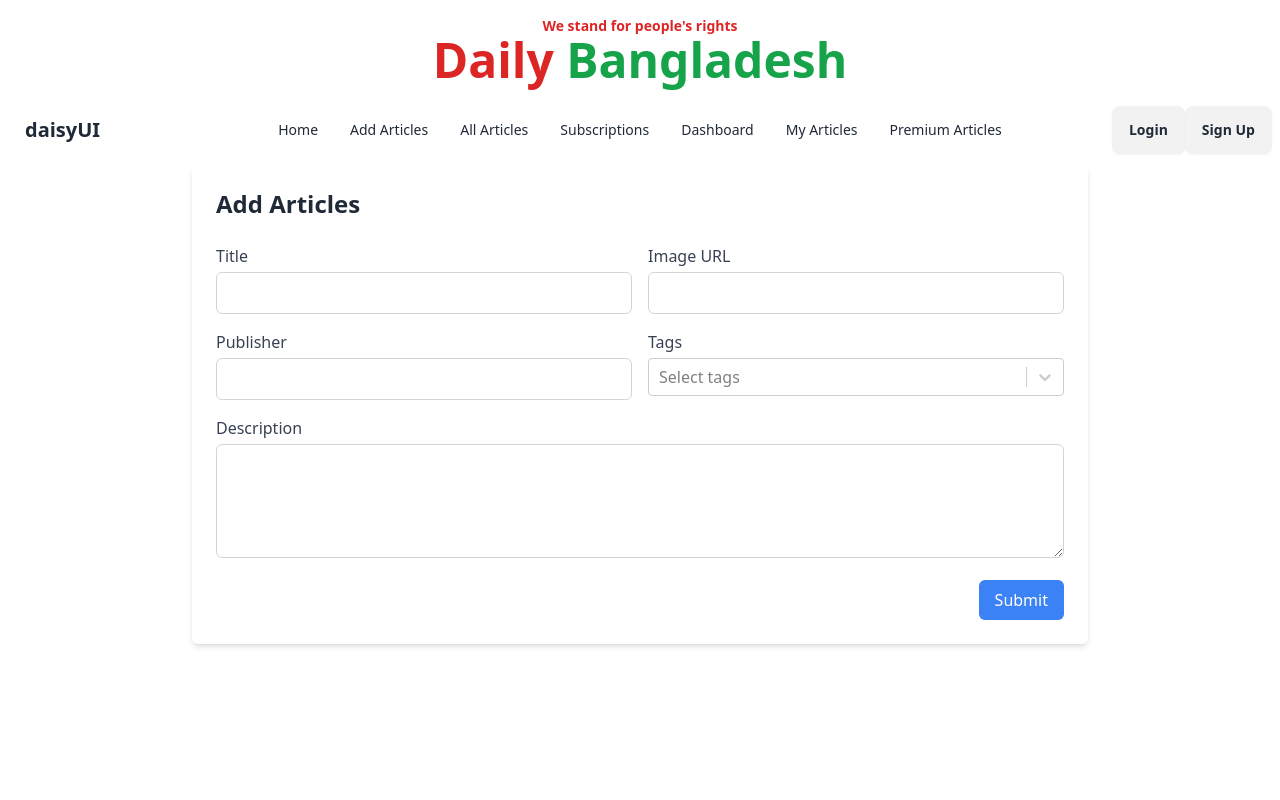
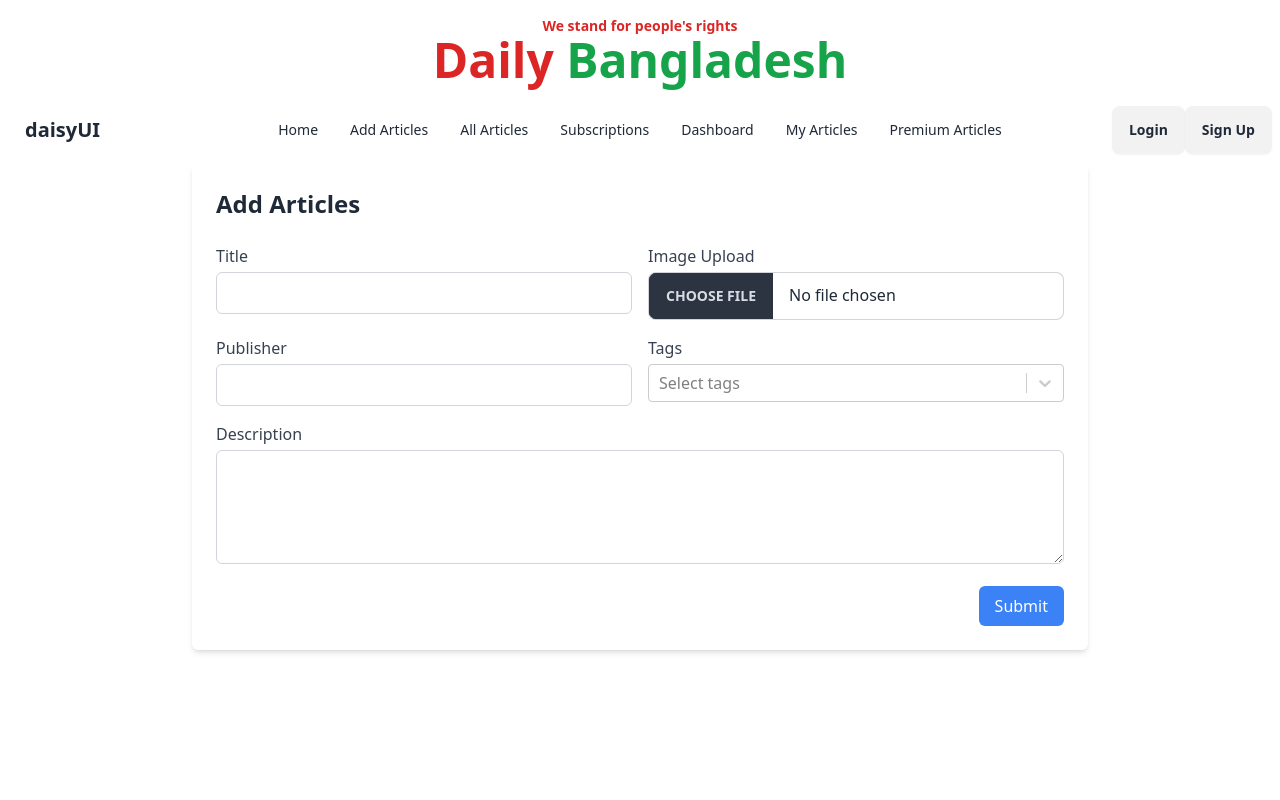
Before and after one commit to Tanvir6184/Daily-BD-, a React (Vite) app: page /add-articles in a window 1280 px wide. Shown: the top 800 px of the page. Built offline with nearby package versions, Linux system fonts and the light colour scheme; no server answers.

Commit message:
image file added

```diff
--- a/src/Pages/Add Articles/AddArticles.jsx
+++ b/src/Pages/Add Articles/AddArticles.jsx
@@ -1,8 +1,13 @@
 import React, { useState } from "react";
 import Select from "react-select";
 import axios from "axios";
+import useAxiosPublic from "../../Hooks/useAxiosPublic";
 
 const AddArticles = () => {
+  const axiosPublic = useAxiosPublic();
+  const img_hosting_key = import.meta.env.VITE_IMG_HOSTING_KEY;
+  const img_hosting_api = `https://api.imgbb.com/1/upload?key=${img_hosting_key}`;
+
   const options = [
     { value: "News", label: "News" },
     { value: "Sports", label: "Sports" },
@@ -12,7 +17,6 @@
     { value: "Current Affairs", label: "Current Affairs" },
   ];
 
-  // Form state
   const [formData, setFormData] = useState({
     title: "",
     description: "",
@@ -20,8 +24,8 @@
     tags: [],
     image_url: "",
   });
+  console.log(formData);
 
-  // Errors state
   const [errors, setErrors] = useState({});
 
   const handleChange = (e) => {
@@ -37,6 +41,33 @@
       ...formData,
       tags: selectedTags,
     });
+  };
+
+  const handleImageChange = async (e) => {
+    const imageFile = e.target.files[0];
+    if (!imageFile) return;
+
+    try {
+      const formData = new FormData();
+      formData.append("image", imageFile);
+
+      const response = await axios.post(img_hosting_api, formData, {
+        headers: {
+          "Content-Type": "multipart/form-data",
+        },
+      });
+
+      if (response.data.success) {
+        setFormData({
+          ...formData,
+          image_url: response.data.data.url,
+        });
+      } else {
+        alert("Image upload failed");
+      }
+    } catch (error) {
+      console.error("Error uploading image:", error);
+    }
   };
 
   const validateForm = () => {
@@ -67,7 +98,6 @@
         image_url: formData.image_url,
       };
 
-      // Send POST request to backend
       const response = await axios.post(
         `${import.meta.env.VITE_API_URL}/add-article`,
         articleData
@@ -97,17 +127,16 @@
           )}
         </div>
 
-        {/* Image URL */}
+        {/* Image Upload */}
         <div className="col-span-2 sm:col-span-1">
           <label className="block text-gray-700 font-medium mb-1">
-            Image URL
+            Image Upload
           </label>
           <input
-            type="url"
+            type="file"
             name="image_url"
-            value={formData.image_url}
-            onChange={handleChange}
-            className="w-full border border-gray-300 rounded-md p-2"
+            onChange={handleImageChange}
+            className="file-input file-input-bordered w-full"
           />
           {errors.image_url && (
             <p className="text-red-500 text-sm mt-1">{errors.image_url}</p>
```
